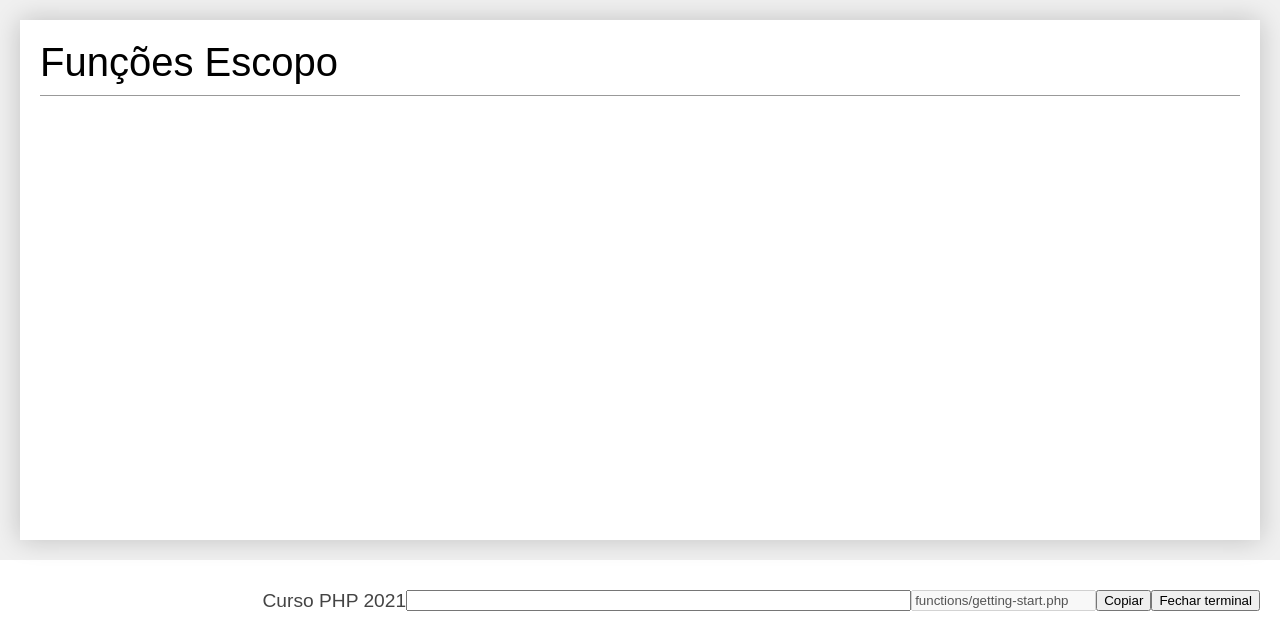
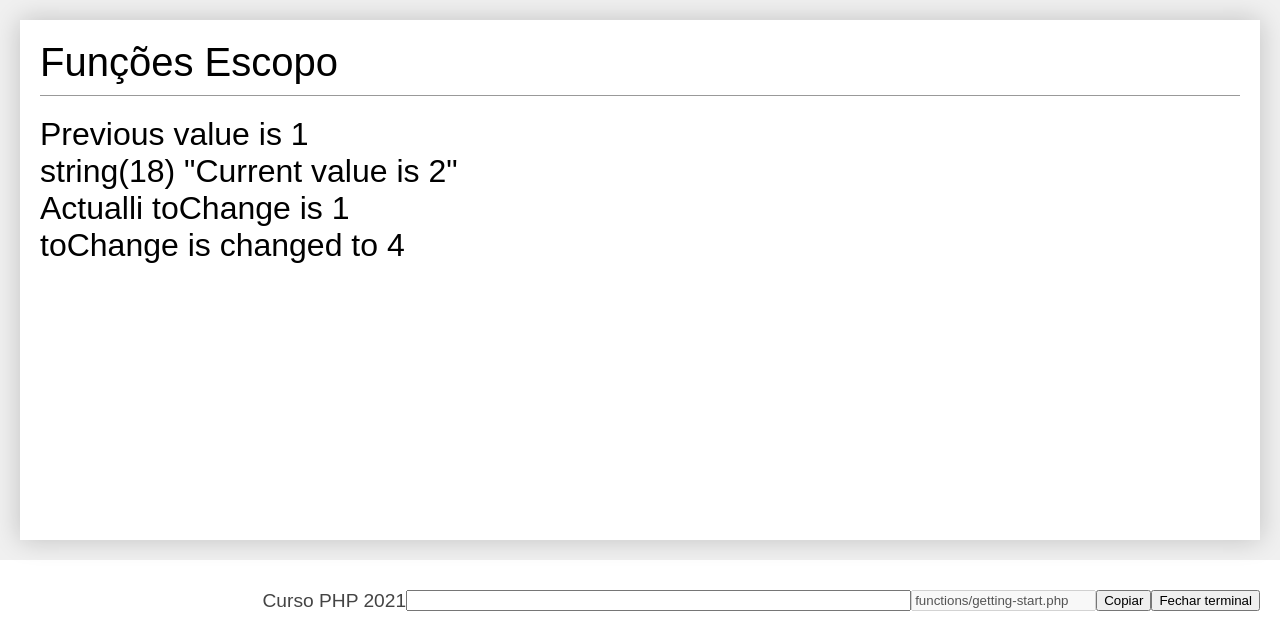
Before and after one commit to felipesms2/PHP-7-Completo---Curso-do-Desenvolvedor-Web-2021-Projetos, a PHP site: page /exercicio.php?dir=functions&file=getting-start in a window 1280 px wide. Shown: the part 180-800 px from the top of the page. Run offline with PHP 8.4, Linux system fonts and the light colour scheme.

Commit message:
Section 119 - Finishing functions scope

```diff
--- a/functions/getting-start.php
+++ b/functions/getting-start.php
@@ -6,4 +6,27 @@
             $display = new excercise();
             //$display->displayAndBroke($status);
             //$display->dumpAndBroke($status);
+
+        $toChange = 1;
+
+         function ToChange($display)
+            {
+                $toChange = 2;
+                $display->dumpAndBroke("Current value is $toChange");
+            }
+
+            $display->displayAndBroke("Previous value is $toChange");
+            ToChange($display);
+
+           $display->displayAndBroke("Actualli toChange is $toChange");
+
+            function staticChange()
+                {
+                    global $toChange;
+                    $toChange = 4;
+                }
+
+            staticChange();
+            $display->displayAndBroke("toChange is changed to $toChange");
+
         ?>
```
